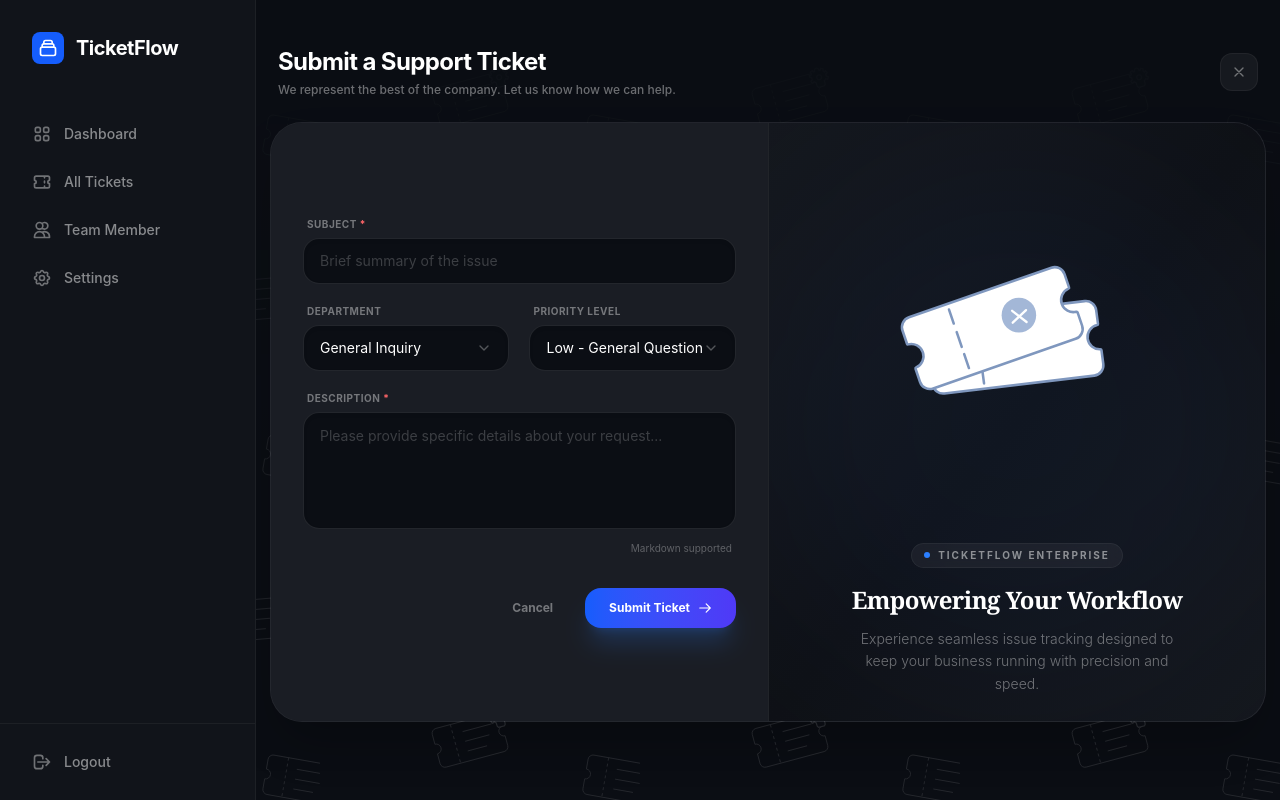
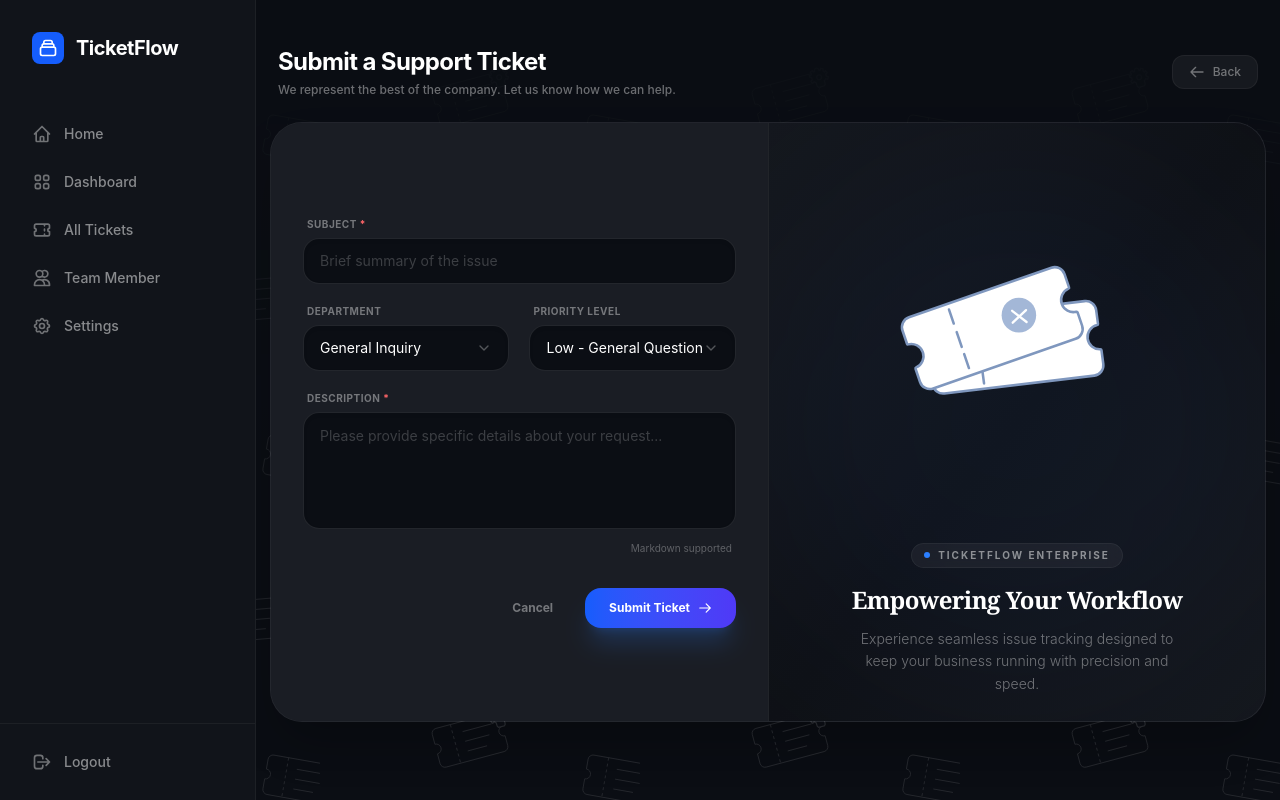
Before and after one commit to Santhosh-dev-lab/ticketing-system, a Next.js app: page /dashboard/new in a window 1280 px wide. Built offline with nearby package versions, Linux system fonts and the light colour scheme.

Commit message:
Updated Navigation between dashboard and landing

```diff
--- a/app/dashboard/components/sidebar.tsx
+++ b/app/dashboard/components/sidebar.tsx
@@ -7,6 +7,11 @@ export default function Sidebar() {
     const pathname = usePathname()
 
     const navItems = [
+        {
+            name: 'Home', href: '/', icon: (
+                <svg className="w-5 h-5" fill="none" stroke="currentColor" viewBox="0 0 24 24"><path strokeLinecap="round" strokeLinejoin="round" strokeWidth="2" d="M3 12l2-2m0 0l7-7 7 7M5 10v10a1 1 0 001 1h3m10-11l2 2m-2-2v10a1 1 0 01-1 1h-3m-6 0a1 1 0 001-1v-4a1 1 0 011-1h2a1 1 0 011 1v4a1 1 0 001 1m-6 0h6"></path></svg>
+            )
+        },
         {
             name: 'Dashboard', href: '/dashboard', icon: (
                 <svg className="w-5 h-5" fill="none" stroke="currentColor" viewBox="0 0 24 24"><path strokeLinecap="round" strokeLinejoin="round" strokeWidth="2" d="M4 6a2 2 0 012-2h2a2 2 0 012 2v2a2 2 0 01-2 2H6a2 2 0 01-2-2V6zM14 6a2 2 0 012-2h2a2 2 0 012 2v2a2 2 0 01-2 2h-2a2 2 0 01-2-2V6zM4 16a2 2 0 012-2h2a2 2 0 012 2v2a2 2 0 01-2 2H6a2 2 0 01-2-2v-2zM14 16a2 2 0 012-2h2a2 2 0 012 2v2a2 2 0 01-2 2h-2a2 2 0 01-2-2v-2z"></path></svg>
@@ -50,8 +55,8 @@ export default function Sidebar() {
                             key={item.name}
                             href={item.href}
                             className={`flex items-center gap-3 px-4 py-3 rounded-xl text-sm font-medium transition-all group ${isActive
-                                    ? 'bg-blue-600/10 text-blue-400'
-                                    : 'text-white/50 hover:bg-white/5 hover:text-white'
+                                ? 'bg-blue-600/10 text-blue-400'
+                                : 'text-white/50 hover:bg-white/5 hover:text-white'
                                 }`}
                         >
                             <span className={`${isActive ? 'text-blue-400' : 'text-white/40 group-hover:text-white'}`}>
--- a/app/dashboard/new/page.tsx
+++ b/app/dashboard/new/page.tsx
@@ -60,9 +60,10 @@ export default function NewTicketPage() {
                 </div>
                 <Link
                     href="/dashboard"
-                    className="p-2.5 rounded-xl bg-white/5 text-white/40 hover:text-white hover:bg-white/10 transition-all border border-white/5"
+                    className="group flex items-center gap-2 px-4 py-2 rounded-xl bg-white/5 text-white/40 hover:text-white hover:bg-white/10 transition-all border border-white/5"
                 >
-                    <svg className="w-4 h-4" fill="none" stroke="currentColor" viewBox="0 0 24 24"><path strokeLinecap="round" strokeLinejoin="round" strokeWidth="2" d="M6 18L18 6M6 6l12 12"></path></svg>
+                    <svg className="w-4 h-4 transform group-hover:-translate-x-1 transition-transform" fill="none" stroke="currentColor" viewBox="0 0 24 24"><path strokeLinecap="round" strokeLinejoin="round" strokeWidth="2" d="M10 19l-7-7m0 0l7-7m-7 7h18"></path></svg>
+                    <span className="text-xs font-medium">Back</span>
                 </Link>
             </div>
 
--- a/app/page.tsx
+++ b/app/page.tsx
@@ -37,6 +37,9 @@ export default async function Index() {
           <div className="flex items-center gap-4">
             {user ? (
               <div className="flex items-center gap-3">
+                <Link href="/dashboard" className="text-sm font-medium text-white hover:text-blue-400 transition-colors mr-2">
+                  Dashboard
+                </Link>
                 <span className="text-sm text-white/60">Hey, {user.user_metadata.full_name || user.email}</span>
                 <form action={signout}>
                   <button
```
